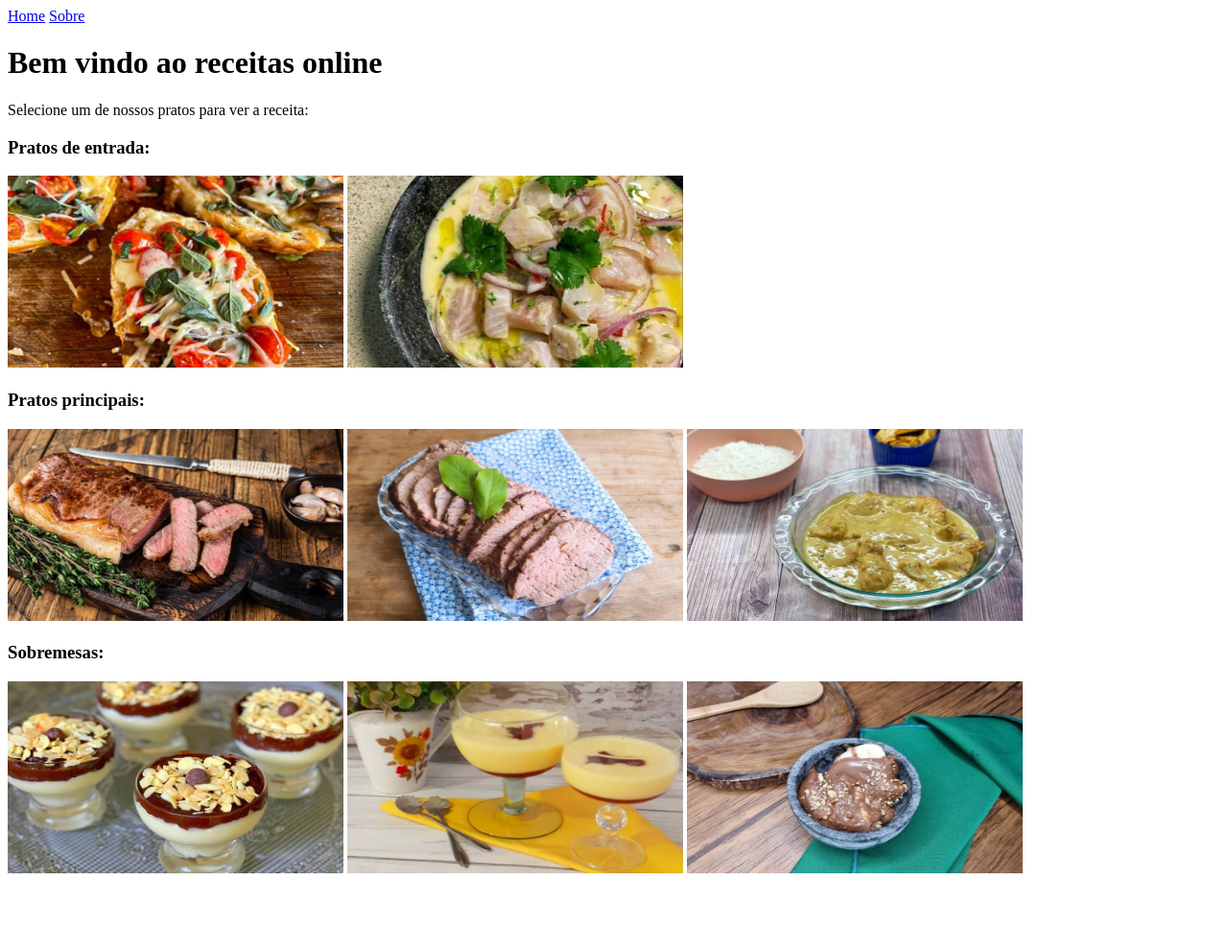
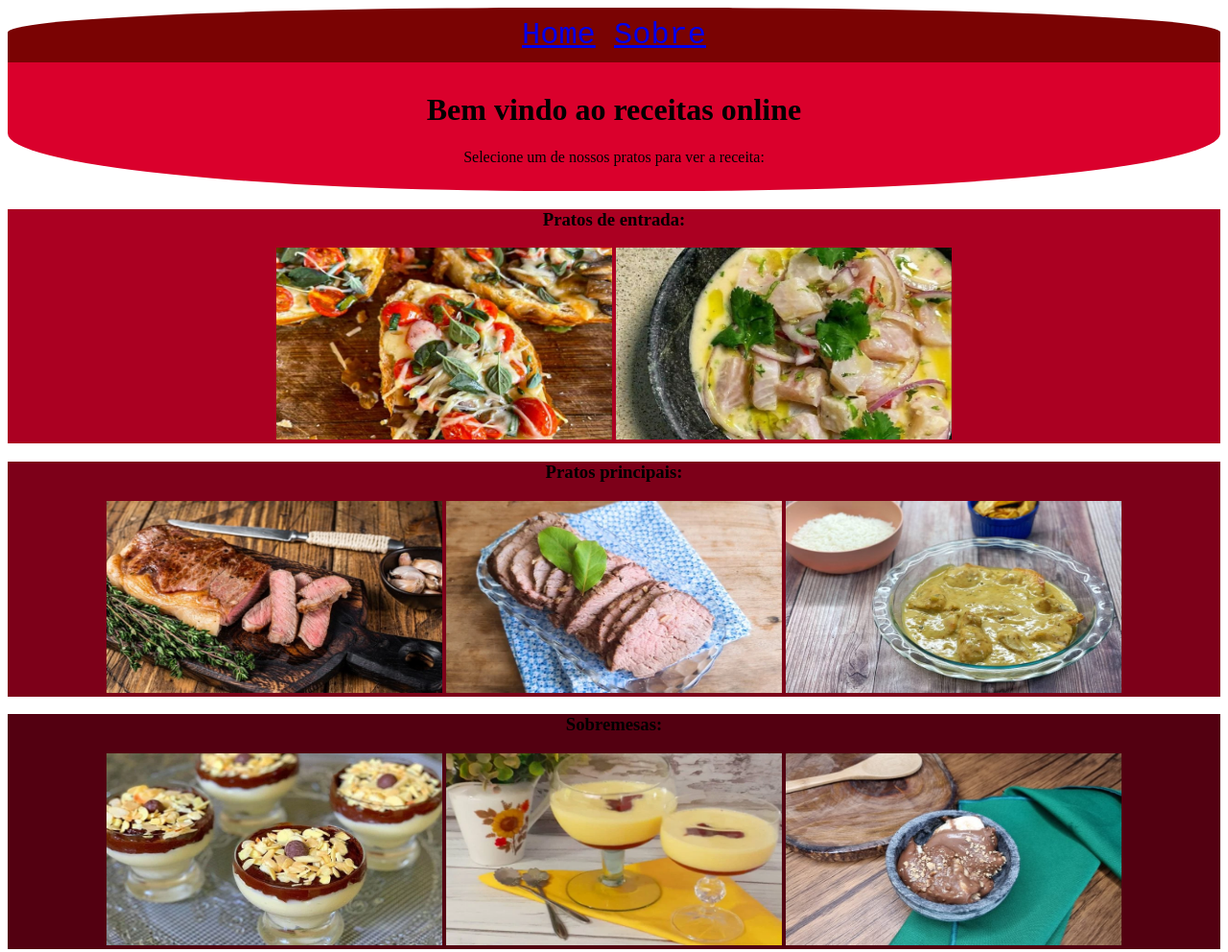
Before and after one commit to PhilipeeX/sitedereceitas, a plain HTML site: page index.html in a window 1280 px wide. Shown: the whole page at 96% size. Before the commit the page ends 922 px from the top, so only its background shows below. Drawn offline with Linux system fonts and the light colour scheme.

Commit message:
CSS da página de receitas 'criado'

```diff
--- a/index.html
+++ b/index.html
@@ -4,23 +4,38 @@
     <meta charset="UTF-8">
     <meta http-equiv="X-UA-Compatible" content="IE=edge">
     <meta name="viewport" content="width=device-width, initial-scale=1.0">
+    <link rel="stylesheet" href="style.css">
     <title>Receitas Online</title>
 </head>
 <body>
-    <a href="index.html">Home</a>
-    <a href="imagens-e-links\sobre.html">Sobre</a>
-    <h1>Bem vindo ao receitas online</h1>
-    <p>Selecione um de nossos pratos para ver a receita:</p>
+    <div class="menu">
+    <a class="menu" href="index.html">Home</a>
+    <a class="menu" href="imagens-e-links\sobre.html">Sobre</a>
+    </div>
+
+    <div class="topo-da-pagina">
+        <h1>Bem vindo ao receitas online</h1>
+        <p>Selecione um de nossos pratos para ver a receita:</p>
+    </div>
+
+    <div class="pratos-entrada">
     <h3>Pratos de entrada:</h3>
     <a href="imagens-e-links\brusqueta-de-cogumelo.html"><img width="350px" height="200px" src="imagens-e-links\brusqueta-de-cogumelo.webp" alt="Imagem de brusqueta"></a>
     <a href="imagens-e-links\ceviche.html"><img width="350px" height="200px" src="imagens-e-links\ceviche-classico.jpg" alt="Imagem de ceviche"></a>
+    </div>
+
+    <div class="pratos-principais">
     <h3>Pratos principais:</h3>
     <a href="imagens-e-links\picanhanamanteiga.html"><img width="350px" height="200px" src="imagens-e-links\picanha-na-manteiga.jpg" alt="Imagem de picanha"></a>
     <a href="imagens-e-links\filemignon.html"><img width="350px" height="200px" src="imagens-e-links\file-mignon-ao-forno-pratico.webp" alt="Imagem de file mignon"></a>
     <a href="imagens-e-links\filedefrango.html"><img width="350px" height="200px" src="imagens-e-links\file-de-frango-ao-molho-de-mostarda.jpg" alt="Imagem de frango"></a>
+    </div>
+
+    <div class="sobremesas">
     <h3>Sobremesas:</h3>
     <a href="imagens-e-links\cremedenatacomchocolate.html"><img width="350px" height="200px" src="imagens-e-links\creme-de-nata-com-ganache-de-chocolate.webp" alt="Imagem de creme de nata"></a>
     <a href="imagens-e-links\moussedemilhoverde.html"><img width="350px" height="200px" src="imagens-e-links\mousse-de-milho-verde-com-goiabada.webp" alt="Imagem de mousse"></a>
     <a href="imagens-e-links\sobremesageladabiscoito.html"><img width="350px" height="200px" src="imagens-e-links\sobremesa-gelada-de-biscoito.jpg" alt="Imagem de sobremesa de biscoito"></a>
+    </div>
 </body>
 </html>
--- /dev/null
+++ b/style.css
@@ -0,0 +1,35 @@
+body {
+
+}
+
+div.menu {
+    text-align: center;
+    font-size: 32px;
+    font-family: 'Courier New', Courier, monospace;
+    text-decoration: none;
+    background-color: #7a0303;
+    padding: 10px 200px;
+    border-radius: 45% 45% 0% 0%;
+}
+
+.topo-da-pagina {
+    text-align: center;
+    background-color: #da002c;
+    padding: 10px 160px;
+    border-radius: 0% 0% 45% 45%;
+}
+
+.pratos-entrada {
+    text-align: center;
+    background-color: #ab0022;
+}
+
+.pratos-principais {
+    text-align: center;
+    background-color: #7d0019;
+}
+
+.sobremesas {
+    background-color: #530011;
+    text-align: center;
+}
```
Also changed, not shown: imagens-e-links/brusqueta-de-cogumelo.html (+2 -2 lines), imagens-e-links/sobre.html (+3 -0 lines), 1 other file.
